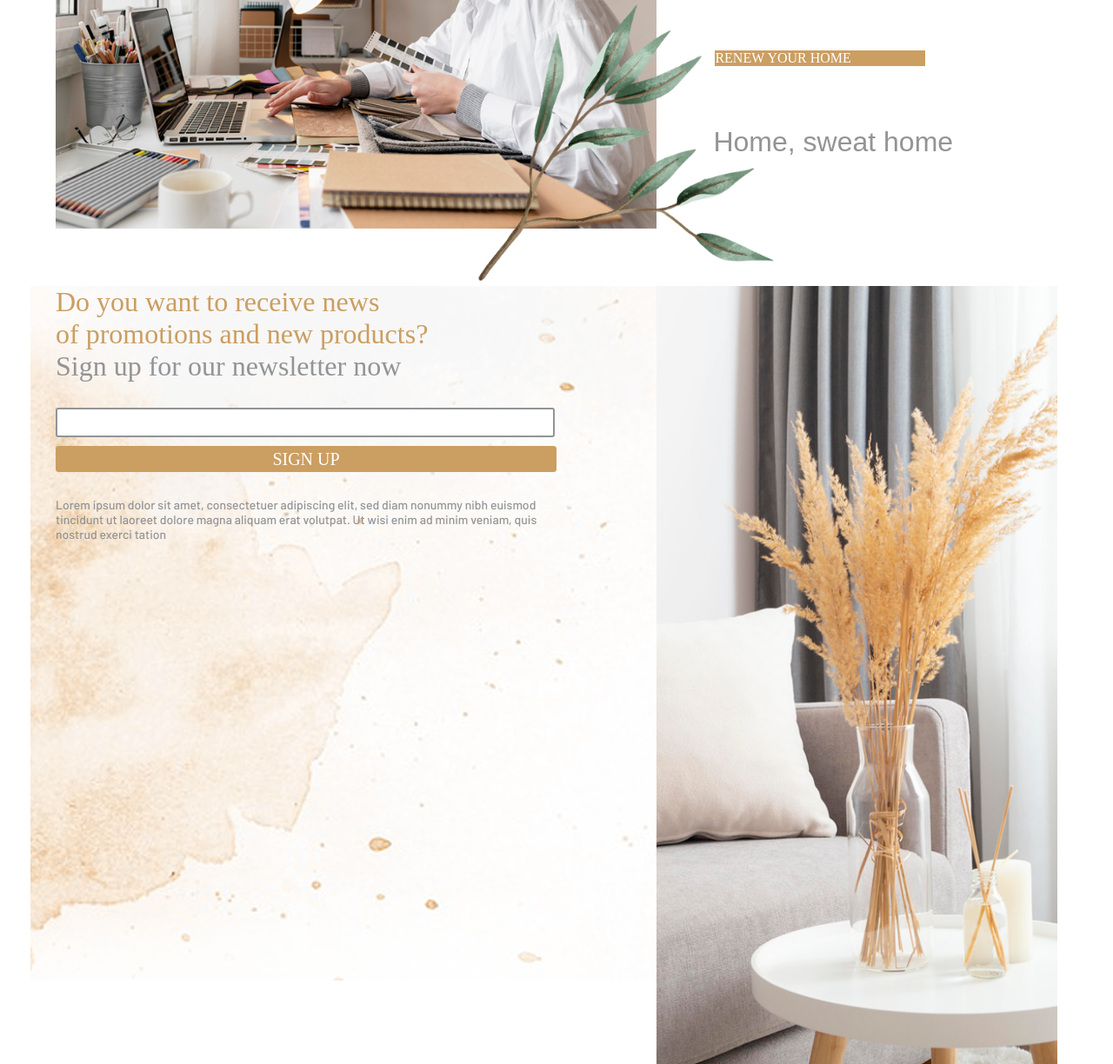
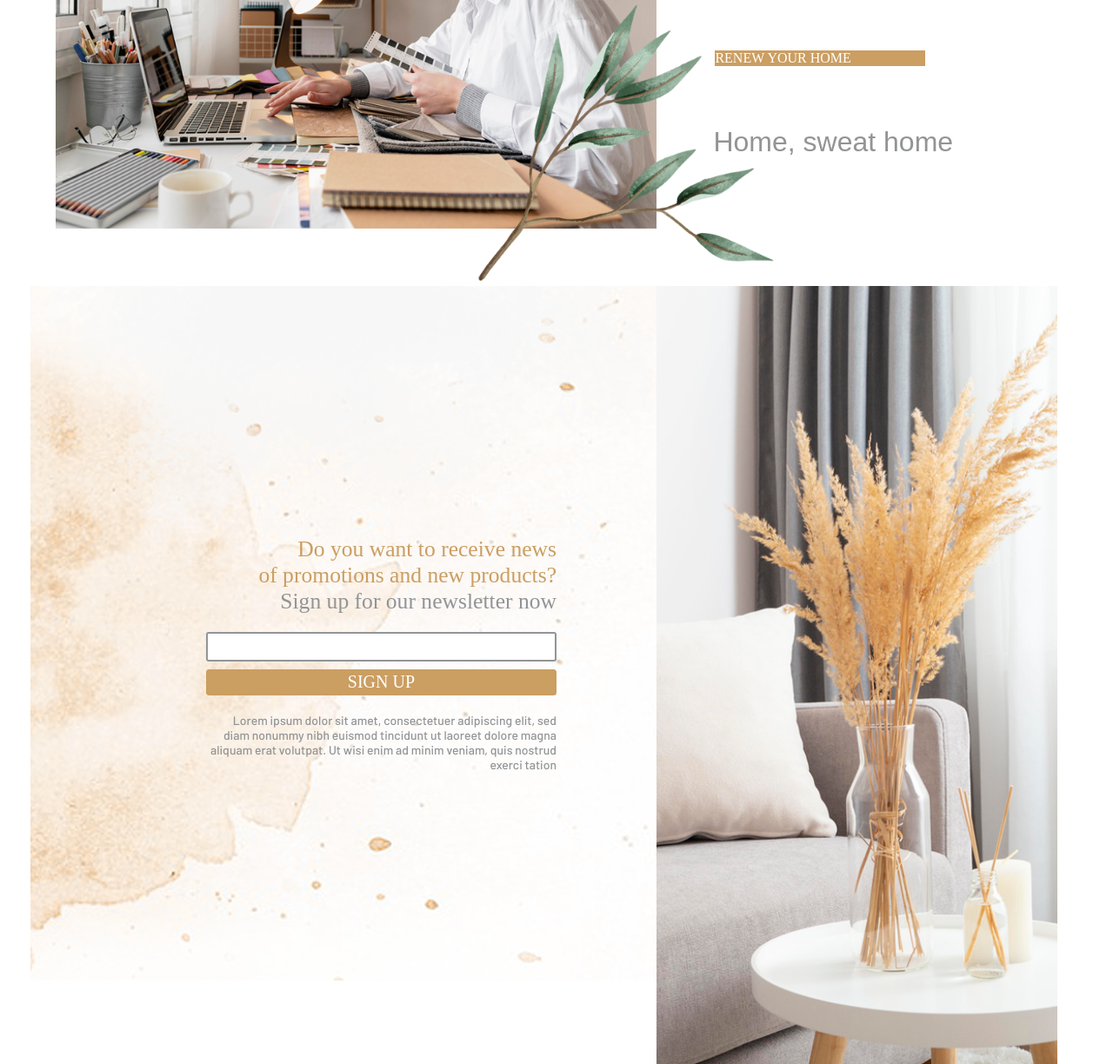
Before and after one commit to hinakohinata/hina_myhome, a plain HTML site: page living.html in a window 1280 px wide. Shown: the part 1047-2271 px from the top of the page at 87% size. Drawn offline with Linux system fonts and the light colour scheme; a web font is replaced by a local one.

Commit message:
Update living.html

```diff
--- a/living.html
+++ b/living.html
@@ -5,6 +5,7 @@
         <link rel="stylesheet" href="./css/living.css">
         <link rel="stylesheet" href="./css/headercss.css">
         <link rel="stylesheet" href="./css/footercss.css">
+        <link rel="stylesheet" href="./css/respo.css">
         <link rel="preconnect" href="https://fonts.googleapis.com">
         <link rel="preconnect" href="https://fonts.gstatic.com" crossorigin>
         <link href="https://fonts.googleapis.com/css2?family=Baskervville&display=swap" rel="stylesheet">
@@ -77,9 +78,9 @@
                 </div>
             </div>
 
-
             <div class="gr4">
                 <div class="gr4l">
+                    <div class="gr4p">
                         <p class="gr4d1">Do you want to receive news</br>
                         of promotions and new products?</p>
                         <p class="gr4d2">
@@ -87,12 +88,14 @@
                         <input class="gr4inp" type="text" >
                         <button class="gr4but">SIGN UP</button>
                         <p class="gr4d">Lorem ipsum dolor sit amet, consectetuer adipiscing elit, sed diam nonummy nibh euismod tincidunt ut  laoreet dolore magna aliquam erat volutpat. Ut wisi enim ad minim veniam, quis nostrud exerci tation </p>
+                    </div>
                     <div class="gr4bgr"><img src="./pic/gr4/pic1.png" alt=""></div>
                 </div>
                 <div class="gr4r">
                     <img src="./pic/gr4/pic2.png" alt="">
                 </div>
             </div>
+
 
 
         </main>
```
Lines whose indentation alone changed are shown as unchanged.
